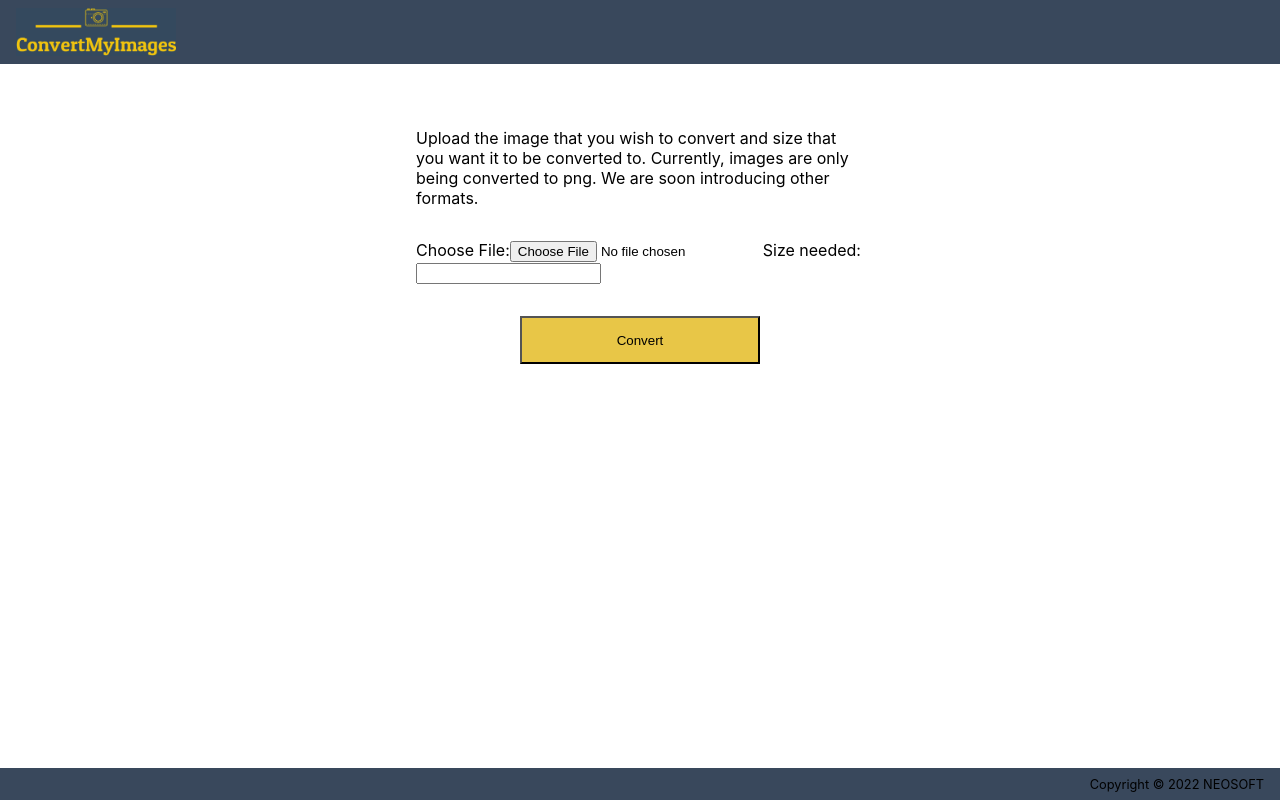
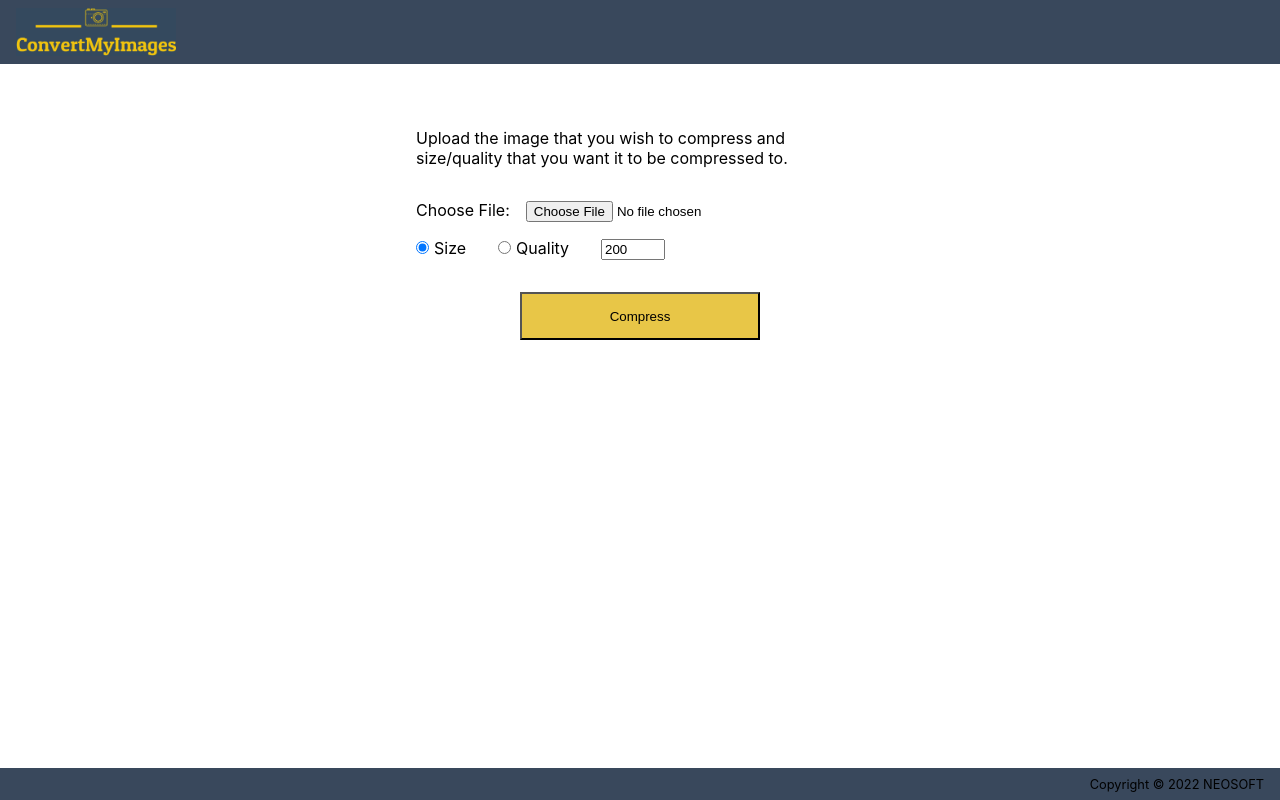
Before and after one commit to sagar1596/convertmyimages, a Next.js app: page / in a window 1280 px wide. Built offline with nearby package versions, Linux system fonts and the light colour scheme.

Commit message:
Convert to compress

```diff
--- a/pages/index.js
+++ b/pages/index.js
@@ -1,5 +1,5 @@
 import React, { useRef, useState } from 'react';
-import { compressAccurately } from 'image-conversion';
+import { compressAccurately, compress } from 'image-conversion';
 import styles from '../styles/Convert.module.css';
 import HeaderComponent from '../components/header';
 import FooterComponent from '../components/footer';
@@ -12,7 +12,9 @@ const ToPng = () => {
     new_type = useRef(),
     required_size = useRef(),
     downloadSection = useRef(),
-    [convertedFile, setConvertedFile] = useState({});
+    quality = useRef(),
+    [convertedFile, setConvertedFile] = useState({}),
+    [compressType, setCompressType] = useState("size");
 
 
 
@@ -21,8 +23,8 @@ const ToPng = () => {
         const reqSize = required_size.current.value;
         const file = document.getElementById('imageupload').files[0];
 
-        if(!reqSize || !file) {
-            alert("File or required size not provided");
+        if(!file) {
+            alert("File not provided");
             return;
         }
 
@@ -31,6 +33,7 @@ const ToPng = () => {
 
     const convertFile = (reqSize) => {
         const file = document.getElementById('imageupload').files[0];
+        if(reqSize) {
             compressAccurately(file,parseInt(reqSize)).then(res=>{
 
                 setConvertedFile(res);
@@ -43,6 +46,21 @@ const ToPng = () => {
 
                 downloadSection.current.classList.remove('hidden');
             })
+        } else {
+            const qualityValue = quality.current.value || 1;
+            compress(file,qualityValue).then(res=>{
+
+                setConvertedFile(res);
+
+                old_size.current.innerText = `Size: ${bytesToKbs(file.size)}`;
+                old_type.current.innerText = `Type: ${file.type}`;
+
+                new_size.current.innerText = `Size: ${bytesToKbs(res.size)}`;
+                new_type.current.innerText = `Type: ${res.type}`;
+
+                downloadSection.current.classList.remove('hidden');
+            })
+        }
     }
 
     const _handleDownload = () => {
@@ -73,23 +91,44 @@ const ToPng = () => {
         return Math.round(bytes / Math.pow(1024, i), 2) + ' ' + sizes[i];
      }
 
+     const _handleRadioChange = (val) => {
+         if(val.currentTarget.value) {
+            setCompressType(val.currentTarget.value);
+         }
+     }
+
 
     return (
 
         <div className={styles.container}>
 
             <span className={ styles.instruction }>
-                Upload the image that you wish to convert and size that you want it to be converted to.
-                Currently, images are only being converted to png. We are soon introducing other formats.
+                Upload the image that you wish to compress and size/quality that you want it to be compressed to.
             </span>
 
-            <label htmlFor="imageupload">Choose File:</label>
+            <label className={styles.label_style} htmlFor="imageupload">Choose File:</label>
             <input id="imageupload" type="file"></input>
 
-            <label htmlFor="size_needed">Size needed:</label>
-            <input id="size_needed" type="text" ref={ required_size }></input>
+            <div className = {styles.compress_type_container}>
+                <input type="radio" className={styles.input_radio} title="Compress to Size" checked={compressType === 'size'} placeholder="Compress to Size" name="compress_type" value="size" onChange={_handleRadioChange} />
+                <span className={styles.radio_label}>Size</span>
+                <input type="radio" className={styles.input_radio} title="Compress to Quality" placeholder="Compress to Quality" name="compress_type" value="quality" onChange={_handleRadioChange} />
+                <span className={styles.radio_label}>Quality</span>
 
-            <button className={styles.convert_btn} onClick={_handleConvert}>Convert</button>
+                {
+                    compressType === 'size' ?
+                            (
+                            <>
+                            <input id="size_needed" className={styles.input_text} type="text" defaultValue="200" ref={ required_size }></input></> )
+                        :
+                            (<>
+                            <input id="quality" className={styles.input_text} type="number" min="0" max='1' step='0.1' defaultValue='1.0' ref={ quality }></input></>)
+                }
+            </div>
+
+
+
+            <button className={styles.convert_btn} onClick={_handleConvert}>Compress</button>
 
             <div className={styles.downloadFile + ' hidden'} ref= { downloadSection }>
                 <div className={styles.old}>
--- a/styles/Convert.module.css
+++ b/styles/Convert.module.css
@@ -41,3 +41,23 @@
     width: 15rem;
     height: 3rem;
 }
+
+.label_style {
+    margin-right: 1rem;
+}
+
+.compress_type_container {
+    margin-top: 1rem;
+}
+
+.input_radio {
+    margin: 0 5px 0 0;
+}
+
+.radio_label {
+    margin-right: 2rem;
+}
+
+.input_text {
+    width: 4rem;
+}
```
Lines whose indentation alone changed are shown as unchanged.
